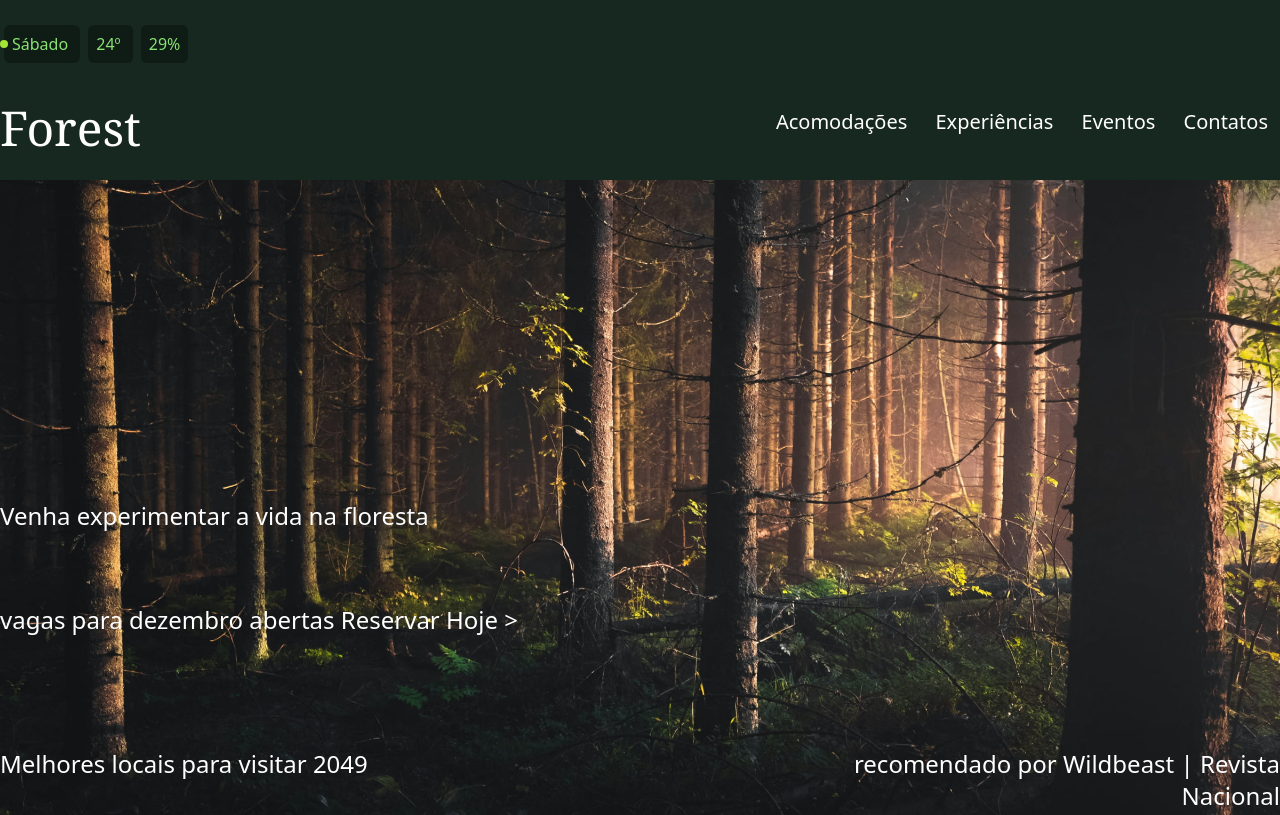
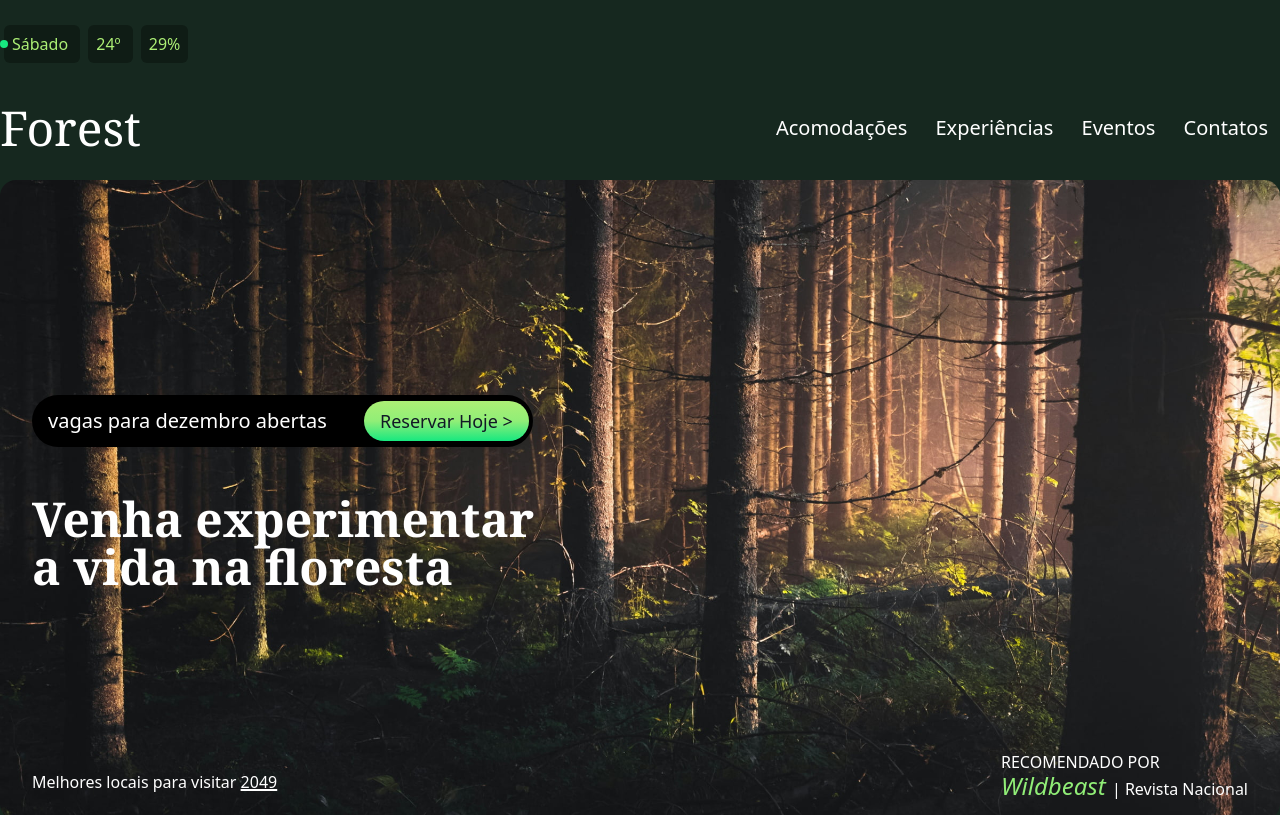
Before and after one commit to xgeovanedamasceno/origamid-tailwindcss-course, a website: page src/index.html in a window 1280 px wide. Shown: the top 815 px of the page. Drawn offline with Linux system fonts and the light colour scheme.

Commit message:
finished first section

```diff
--- a/src/index.html
+++ b/src/index.html
@@ -6,40 +6,37 @@
     <title>TailwindCSS Course - Forest Project</title>
     <link rel="stylesheet" href="./output.css" />
   </head>
-  <body class="bg-[#16281F] pt-8">
+  <body class="bg-verde-800 pt-8">
     <div class="container">
       <header class="grid grid-cols-4 grid-rows-2 gap-6 mb-7 relative">
-        <span class="w-2 h-2 mt-2 rounded-full bg-lime-400 border-white border-1 absolute"></span>
-        <p class="col-span-full text-[#89E271] *:p-2 *:bg-[#0F1C15] *:mx-1 *:rounded-md">
+        <span class="w-2 h-2 mt-2 rounded-full bg-verde-400 border-white border-1 absolute"></span>
+        <p class="col-span-full text-verde-200 *:p-2 *:bg-verde-900 *:mx-1 *:rounded-md">
 
           <span> Sábado </span><span>24º </span><span>29%</span>
         </p>
         <h1 class="col-span-2 text-white font-serif text-5xl ">Forest</h1>
         <nav class="col-span-2 self-center justify-items-end">
           <ul class="*:inline-flex *:text-white *:text-xl *:mx-3">
-            <li class="hover:border-b-2 pb-3">Acomodações</li>
-            <li class="hover:border-b-2 pb-3">Experiências</li>
-            <li class="hover:border-b-2 pb-3">Eventos</li>
-            <li class="hover:border-b-2 pb-3 mr-0">Contatos</li>
+            <li class="hover:border-b-2">Acomodações</li>
+            <li class="hover:border-b-2">Experiências</li>
+            <li class="hover:border-b-2">Eventos</li>
+            <li class="hover:border-b-2 mr-0">Contatos</li>
           </ul>
         </nav>
       </header>
-      <main class="relative">
-        <img src="./img/floresta.jpg" alt="" />
-        <div
-          class="grid grid-cols-3 absolute top-1/2 grid-rows-3 *:text-white *:text-2xl"
-        >
-          <h2 class="col-span-full">Venha experimentar a vida na floresta</h2>
-          <p class="col-span-full">
-            vagas para dezembro abertas <a href="/">Reservar Hoje ></a>
+      <main class="relative *:text-white mb-10">
+        <img src="./img/floresta.jpg" alt="" class="rounded-2xl"/>
+        <p class="absolute -mt-[425px] left-8 bg-black rounded-full w-max h-max py-3 pr-1 pl-4 text-xl">
+          vagas para dezembro abertas <a href="/" class="bg-gradient-to-b from-verde-200 via-verde-300 to-verde-400 rounded-full p-2 px-4 ml-8 text-gray-900 text-lg">Reservar Hoje ></a>
+        </p>
+          <h2 class="absolute -mt-[325px] left-8 w-[600px] text-balance font-serif font-bold text-5xl ">Venha experimentar a vida na floresta</h2>
+
+          <p class="absolute -mt-[50px] left-8 ">
+            Melhores locais para visitar <a href="/" class="underline decoration-2"">2049</a>
           </p>
-          <p class="col-span-2 mt-10">
-            Melhores locais para visitar <a href="/">2049</a>
+          <p class="absolute -mt-[50px] right-8 w-100px">
+            <span class="uppercase absolute -mt-5">recomendado por</span> <span class="text-2xl text-verde-300 italic"> Wildbeast </span> | Revista Nacional
           </p>
-          <p class="text-right mt-10">
-            recomendado por <span> Wildbeast </span> | Revista Nacional
-          </p>
-        </div>
       </main>
       <section class="grid grid-cols-3 grid-row-2 gap-8">
         <div class="bg-green-900 row-span-2">
--- a/tailwind.config.js
+++ b/tailwind.config.js
@@ -5,7 +5,19 @@ module.exports = {
     container: {
       center: true,
     },
-    extend: {},
+    extend: {
+      colors: {
+        verde: {
+          200: '#ACEF75',
+          300: '#91EE77',
+          400: '#17E880',
+          700: '#2E482C',
+          800: '#16281F',
+          900: '#0F1C15',
+          950: '#030504',
+        },
+      },
+    },
   },
   plugins: [],
 }
```
Also changed, not shown: src/output.css.
